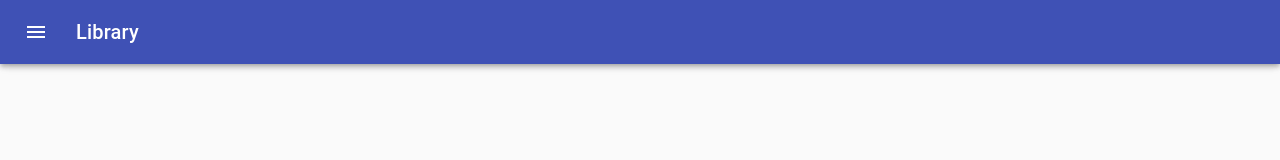
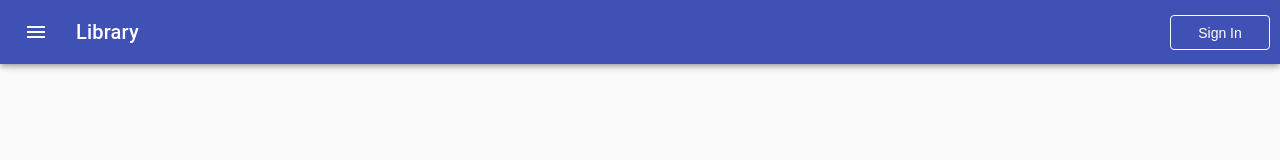
Before and after one commit to QIanZhang1218/user-website, a React (Create React App) app: page /signin in a window 1280 px wide. Shown: the top 160 px of the page. Built offline with nearby package versions, Linux system fonts and the light colour scheme.

Commit message:
update header button

```diff
--- a/src/Components/Header/Header.jsx
+++ b/src/Components/Header/Header.jsx
@@ -1,6 +1,6 @@
 import React from 'react';
 import clsx from 'clsx';
-import { alpha, makeStyles, useTheme } from '@material-ui/core/styles';
+import { makeStyles, useTheme } from '@material-ui/core/styles';
 import Drawer from '@material-ui/core/Drawer';
 import CssBaseline from '@material-ui/core/CssBaseline';
 import AppBar from '@material-ui/core/AppBar';
@@ -25,7 +25,7 @@ import SignUp from '../SignUp/SignUp';
 import BookDetails from '../BookDetails/BookDetails';
 import BorrowRecord from '../BorrowRecord/BorrowRecord';
 import AboutLibrary from "../AboutLibrary/AboutLibrary";
-
+import Header from "../Header/Header.module.css"
 const drawerWidth = 240;
 
 const useStyles = makeStyles((theme) => ({
@@ -93,46 +93,6 @@ const useStyles = makeStyles((theme) => ({
                 display: 'block',
             },
         },
-        search: {
-            position: 'relative',
-            borderRadius: theme.shape.borderRadius,
-            backgroundColor: alpha(theme.palette.common.white, 0.15),
-            '&:hover': {
-                backgroundColor: alpha(theme.palette.common.white, 0.25),
-            },
-            marginRight: theme.spacing(2),
-            marginLeft: 0,
-            width: '100%',
-            [theme.breakpoints.up('sm')]: {
-                marginLeft: theme.spacing(3),
-                width: 'auto',
-            },
-        },
-        searchIcon: {
-            padding: theme.spacing(0, 2),
-            height: '100%',
-            position: 'absolute',
-            pointerEvents: 'none',
-            display: 'flex',
-            alignItems: 'center',
-            justifyContent: 'center',
-        },
-        searchButton: {
-            display:'inline-flex'
-        },
-        inputRoot: {
-            color: 'inherit',
-        },
-        inputInput: {
-            padding: theme.spacing(1, 1, 1, 0),
-            // vertical padding + font size from searchIcon
-            paddingLeft: `calc(1em + ${theme.spacing(4)}px)`,
-            transition: theme.transitions.create('width'),
-            width: '100%',
-            [theme.breakpoints.up('md')]: {
-                width: '20ch',
-            },
-        },
         sectionDesktop: {
             display: 'none',
             [theme.breakpoints.up('md')]: {
@@ -152,15 +112,21 @@ function handleLogOut(){
     let cookie = document.cookie;
     let exp = new Date();
     exp.setTime(exp.getTime() - 1);
-    if(window.confirm("Are you sure?")){
+    if(window.confirm("Are you sure to log out?")){
         if(cookie != null){
             document.cookie= cookie+";expires="+exp.toGMTString();
-            window.location.href="../SignIn";
+            window.location.href="/";
         }
 
     }
 }
 
+//Open Signin page
+function openSignin(){
+    window.location.href="../SignIn"
+}
+
+let userName;
 export default function PersistentDrawerLeft() {
     const classes = useStyles();
     const theme = useTheme();
@@ -174,6 +140,11 @@ export default function PersistentDrawerLeft() {
     const handleDrawerClose = () => {
         setOpen(false);
     };
+    if(document.cookie == ""){
+        userName = <button className={Header.headerButton} onClick={openSignin}>Sign In</button>
+    }else{
+        userName = <button className={Header.headerButton} onClick={handleLogOut}>Log Out</button>
+    }
     return (
         <div className={classes.root}>
             <CssBaseline />
@@ -196,6 +167,10 @@ export default function PersistentDrawerLeft() {
                     <Typography variant="h6" noWrap>
                         Library
                     </Typography>
+                    {/*User Name*/}
+                    <div className={Header.buttonBox}>
+                        <h6>{userName}</h6>
+                    </div>
                 </Toolbar>
             </AppBar>
             <Drawer
@@ -218,7 +193,7 @@ export default function PersistentDrawerLeft() {
                         <ListItemIcon>
                             <LockOpenIcon />
                         </ListItemIcon>
-                        <ListItemText primary="AboutLibrary" />
+                        <ListItemText primary="About Library" />
                     </ListItem>
                     <ListItem component={Link} to="/" button>
                         <ListItemIcon>
--- /dev/null
+++ b/src/Components/Header/Header.module.css
@@ -0,0 +1,14 @@
+.buttonBox{
+    position: absolute;
+    right: 10px;
+}
+.headerButton{
+    height: 35px;
+    width: 100px;
+    line-height: 35px;
+    font-size: 14px;
+    border: 1px solid #ffffff;
+    border-radius: 4px;
+    background-color: transparent;
+    color: #ffffff;
+}
--- a/src/Components/SignIn/SignIn.jsx
+++ b/src/Components/SignIn/SignIn.jsx
@@ -4,8 +4,6 @@ import Avatar from '@material-ui/core/Avatar';
 import Button from '@material-ui/core/Button';
 import CssBaseline from '@material-ui/core/CssBaseline';
 import TextField from '@material-ui/core/TextField';
-// import FormControlLabel from '@material-ui/core/FormControlLabel';
-// import Checkbox from '@material-ui/core/Checkbox';
 import Link from '@material-ui/core/Link';
 import Grid from '@material-ui/core/Grid';
 import LockOutlinedIcon from '@material-ui/icons/LockOutlined';
@@ -50,10 +48,10 @@ const useStyles = makeStyles((theme) => ({
 }));
 
 export default function SignIn() {
-  let history = useHistory();
   const classes = useStyles();
   const [email,setEmail]=useState('');
   const [password,setPassword]=useState('');
+
   function handleSignUp(event){
     event.preventDefault();
     var para = {
@@ -74,7 +72,7 @@ export default function SignIn() {
         console.log(Result.data);
           if (Result.data.success === true){
             document.cookie=""+Result.data.token;
-            history.push("/")
+            window.location.href="/";
           }
 
           else
```
